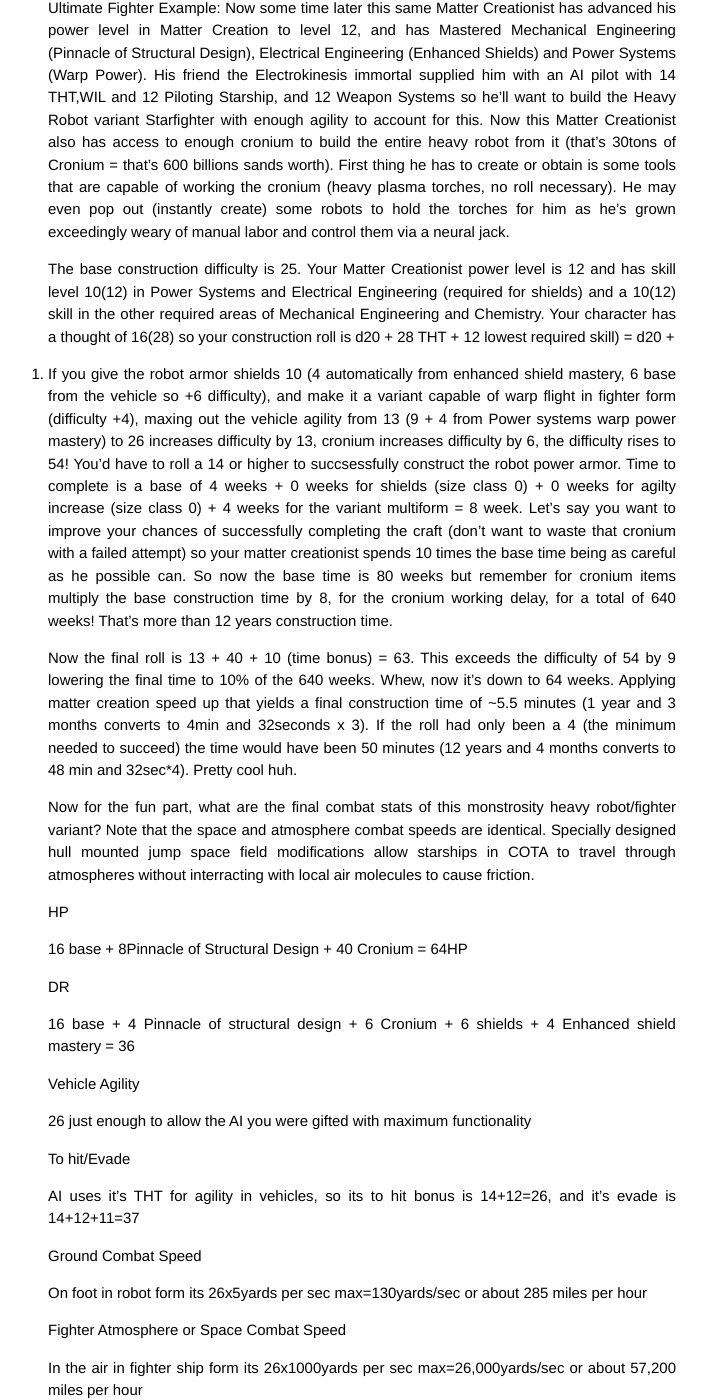
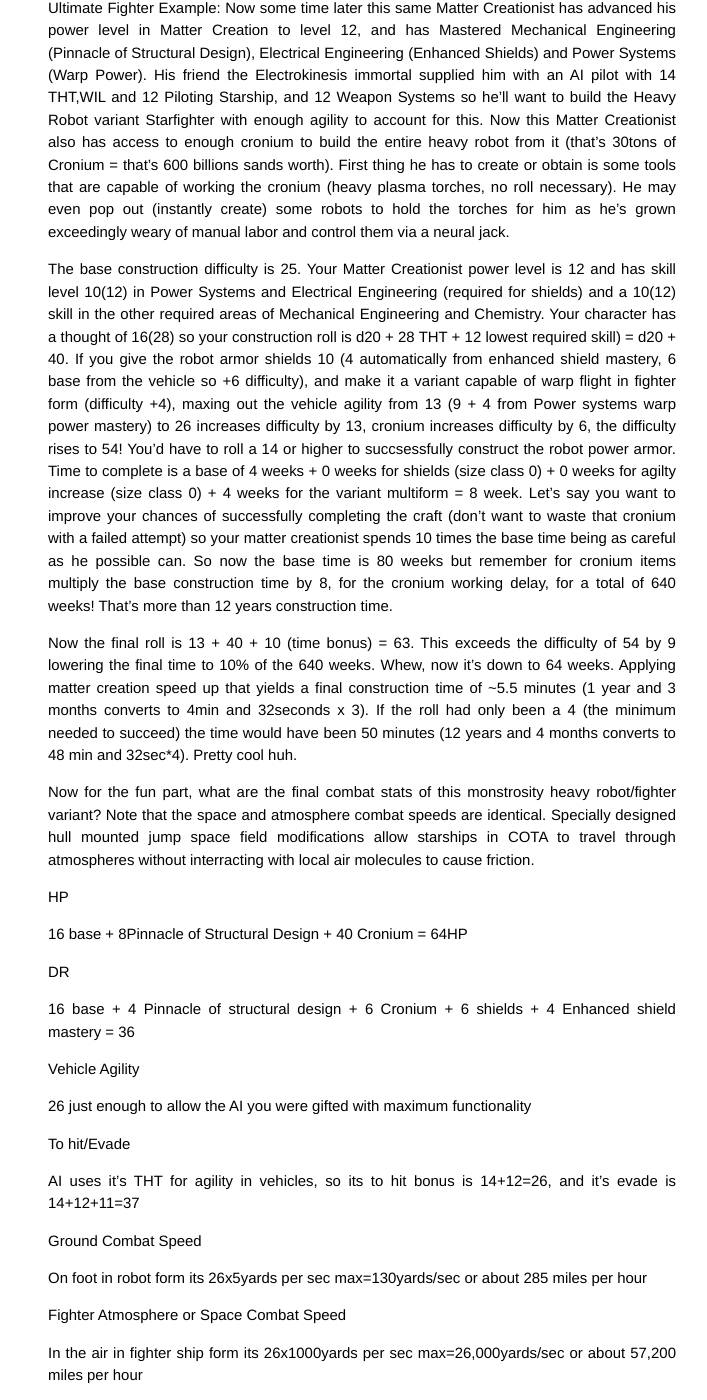
Before and after one commit to victusfate/COTA, a Jekyll site: the page built from index.html, in a window 1280 px wide and 1400 px high, scrolled down 49996 px. Shown: the whole window, without its empty margins (278-985 px from the left). Built offline with Jekyll 4.4.1, drawn with Linux system fonts in a browser that asks for light colours; Markdown is read by kramdown in place of the engine named in the settings.

Commit message:
small adjustment

````diff
--- a/_includes/index.md
+++ b/_includes/index.md
@@ -1974,8 +1974,8 @@
 12 and has skill level 10(12) in Power Systems and Electrical Engineering
 (required for shields) and a 10(12) skill in the other required areas of
 Mechanical Engineering and Chemistry. Your character has a thought of 16(28)
-so your construction roll is d20 + 28 THT + 12 lowest required skill) = d20 +
-40. If you give the robot armor shields 10 (4 automatically from enhanced
+so your construction roll is d20 + 28 THT + 12 lowest required skill) = d20 + 40.
+If you give the robot armor shields 10 (4 automatically from enhanced
 shield mastery, 6 base from the vehicle so +6 difficulty), and make it a
 variant capable of warp flight in fighter form (difficulty +4), maxing out the
 vehicle agility from 13 (9 + 4 from Power systems warp power mastery) to 26
@@ -2035,7 +2035,6 @@
 
 ##   General Equipment
 
-```markdown
 ### Antigrav Backpack / Hoverboard
 
 A large, camping-sized, waterproof and durable backpack. Removes all encumbrance for items stored within it, up to 1200 pounds. A charge on an Antigrav pack will last for about a week.
````
